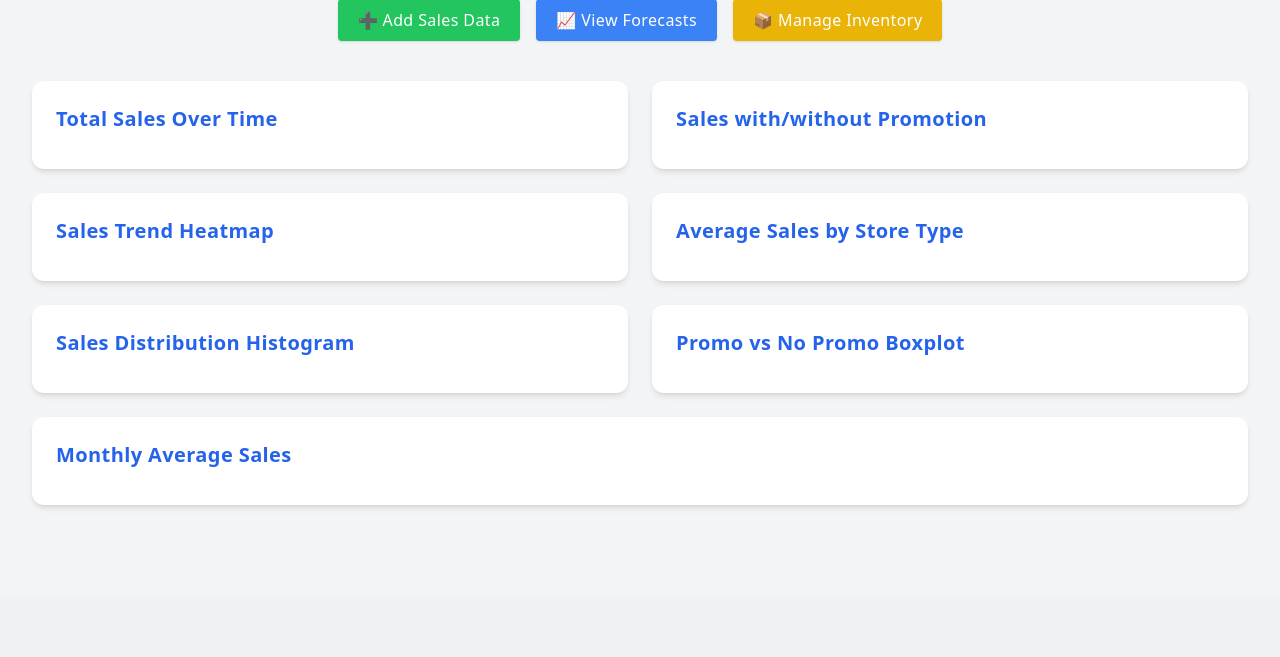
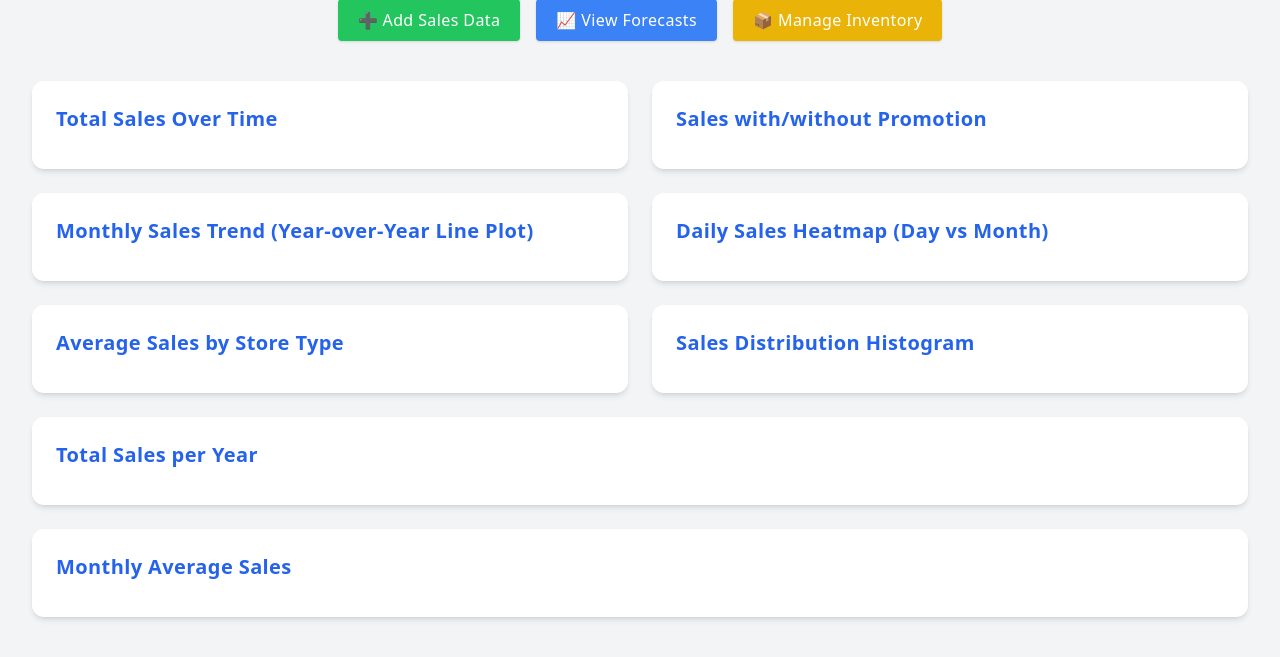
Before and after one commit to SailaxmiKameta/How-to-integrate-Data-Visualization-and-Inventory-Management-in-a-Web-Application-using-Django, a Django app: page /auth/dashboard/ in a window 1280 px wide. Shown: the part 203-860 px from the top of the page. Before the commit the page ends 711 px from the top, so only its background shows below. Run offline with Django 5.2, Linux system fonts and the light colour scheme; the visitor is signed in with stand-in values (Sample User, id 1); some libraries are stand-ins or nearby versions.

Commit message:
Add detailed sales visualizations

```diff
--- a/InventoryViz/inventory_dashboard/templates/inventory_dashboard/dashboard.html
+++ b/InventoryViz/inventory_dashboard/templates/inventory_dashboard/dashboard.html
@@ -92,12 +92,20 @@
             <!-- Chart 3 -->
             <div class="bg-white p-6 rounded-xl shadow-md card-hover animate-fade-in">
                 <h2 class="text-xl font-semibold mb-3 text-blue-600">
-                    <a href="{% url 'sales_dashboard' %}" class="hover:underline">Sales Trend Heatmap</a>
+                    <a href="{% url 'sales_dashboard' %}" class="hover:underline">Monthly Sales Trend (Year-over-Year Line Plot)</a>
                 </h2>
-                {{ seasonal_sales_fig|safe }}
+                {{ monthly_sales_fig|safe }}
             </div>
 
             <!-- Chart 4 -->
+            <div class="bg-white p-6 rounded-xl shadow-md card-hover animate-fade-in">
+                <h2 class="text-xl font-semibold mb-3 text-blue-600">
+                    <a href="{% url 'sales_dashboard' %}" class="hover:underline">Daily Sales Heatmap (Day vs Month)</a>
+                </h2>
+                {{ heatmap_fig|safe }}
+            </div>
+
+            <!-- Chart 5 -->
             <div class="bg-white p-6 rounded-xl shadow-md card-hover animate-fade-in">
                 <h2 class="text-xl font-semibold mb-3 text-blue-600">
                     <a href="{% url 'sales_dashboard' %}" class="hover:underline">Average Sales by Store Type</a>
@@ -105,7 +113,7 @@
                 {{ avg_sales_fig|safe }}
             </div>
 
-            <!-- Chart 5 -->
+            <!-- Chart 6 -->
             <div class="bg-white p-6 rounded-xl shadow-md card-hover animate-fade-in">
                 <h2 class="text-xl font-semibold mb-3 text-blue-600">
                     <a href="{% url 'sales_dashboard' %}" class="hover:underline">Sales Distribution Histogram</a>
@@ -113,15 +121,16 @@
                 {{ sales_dist_fig|safe }}
             </div>
 
-            <!-- Chart 6 -->
-            <div class="bg-white p-6 rounded-xl shadow-md card-hover animate-fade-in">
+
+            <!-- Chart 7 -->
+            <div class="bg-white p-6 rounded-xl shadow-md card-hover animate-fade-in col-span-1 md:col-span-2">
                 <h2 class="text-xl font-semibold mb-3 text-blue-600">
-                    <a href="{% url 'sales_dashboard' %}" class="hover:underline">Promo vs No Promo Boxplot</a>
+                    <a href="{% url 'sales_dashboard' %}" class="hover:underline">Total Sales per Year</a>
                 </h2>
-                {{ promo_box_fig|safe }}
+                {{ yearly_sales_fig|safe }}
             </div>
 
-            <!-- Chart 7 -->
+            <!-- Chart 8 -->
             <div class="bg-white p-6 rounded-xl shadow-md card-hover animate-fade-in col-span-1 md:col-span-2">
                 <h2 class="text-xl font-semibold mb-3 text-blue-600">
                     <a href="{% url 'sales_dashboard' %}" class="hover:underline">Monthly Average Sales</a>
--- a/InventoryViz/inventory_dashboard/views.py
+++ b/InventoryViz/inventory_dashboard/views.py
@@ -9,13 +9,14 @@ from django.contrib.auth.models import User
 from .forms import InventoryForm, SalesForm
 from .models import Sales, Store, Inventory
 from datetime import datetime
-from django.db.models.functions import ExtractYear, ExtractMonth
+from django.db.models.functions import ExtractYear, ExtractMonth, ExtractDay
 from django.db.models import Sum, Avg
 from django.urls import reverse
 from django.http import JsonResponse
 import logging
 import pandas as pd
 import plotly.express as px
+import plotly.graph_objects as go
 
 
 def home(request):
@@ -143,71 +144,89 @@ def process_sale(store_id, sold_quantity):
 
 
 def sales_dashboard(request):
-    # 1. Total Sales Over Time
+    # 1. Sales Trend Over Time (Daily + 7-day Moving Average)
     daily_sales = Sales.objects.values('date').annotate(total_sales=Sum('sales')).order_by('date')
     df_sales = pd.DataFrame(list(daily_sales))
     df_sales['date'] = pd.to_datetime(df_sales['date'])
-    sales_time_fig = px.line(df_sales, x='date', y='total_sales', title='Sales Trend Over Time', labels={'date': 'Date', 'total_sales': 'Total Sales'})
+    df_sales['moving_avg'] = df_sales['total_sales'].rolling(window=7).mean()
 
-    # 2. Sales with/without Promotion
+    sales_time_fig = go.Figure()
+    sales_time_fig.add_trace(go.Scatter(x=df_sales['date'], y=df_sales['total_sales'], mode='lines', name='Daily Sales'))
+    sales_time_fig.add_trace(go.Scatter(x=df_sales['date'], y=df_sales['moving_avg'], mode='lines', name='7-Day Avg', line=dict(dash='dash')))
+    sales_time_fig.update_layout(title='Sales Trend Over Time with Moving Average', xaxis_title='Date', yaxis_title='Total Sales')
+
+    # 2. Sales with/without Promotion Status (Bar Chart)
     promo_sales = Sales.objects.values('promo').annotate(total_sales=Sum('sales')).order_by('promo')
     df_promo_sales = pd.DataFrame(list(promo_sales))
     promo_sales_fig = px.bar(df_promo_sales, x='promo', y='total_sales', title='Sales with/without Promotion', labels={'promo': 'Promotion Status', 'total_sales': 'Total Sales'})
     promo_sales_fig.update_xaxes(tickmode='array', tickvals=[0, 1], ticktext=['No Promo', 'Promo'])
 
-    # 3. Seasonal Trends (Monthly and Yearly)
+
+    # 3. Monthly Sales Trend (Year-over-Year Line Plot)
     monthly_sales = Sales.objects.annotate(year=ExtractYear('date'), month=ExtractMonth('date')) \
                                  .values('year', 'month') \
                                  .annotate(total_sales=Sum('sales')) \
                                  .order_by('year', 'month')
     df_monthly_sales = pd.DataFrame(list(monthly_sales))
-    pivot_sales = df_monthly_sales.pivot(index='month', columns='year', values='total_sales')
-    seasonal_sales_fig = px.imshow(pivot_sales, title='Sales Trend Heatmap (Monthly and Yearly)', labels=dict(x="Year", y="Month", color="Total Sales"))
+    df_monthly_sales['month_name'] = pd.to_datetime(df_monthly_sales['month'], format='%m').dt.strftime('%b')
+    monthly_sales_fig = px.line(df_monthly_sales, x='month_name', y='total_sales', color='year',
+                                title='Monthly Sales Trend by Year', markers=True)
 
-    # 4. Average Sales by Store Type
+    # 4. Store Type vs Average Sales
     avg_sales_by_type = Sales.objects.select_related('store').values('store__store_type') \
                                      .annotate(avg_sales=Avg('sales')).order_by('store__store_type')
     df_avg_sales = pd.DataFrame(list(avg_sales_by_type))
-    avg_sales_fig = px.bar(df_avg_sales, x='store__store_type', y='avg_sales', title='Average Sales by Store Type', labels={'store__store_type': 'Store Type', 'avg_sales': 'Average Sales'})
+    avg_sales_fig = px.bar(df_avg_sales, x='store__store_type', y='avg_sales', color='store__store_type',
+                           title='Average Sales by Store Type', labels={'store__store_type': 'Store Type'})
 
-    # 5. Sales Distribution Histogram
+    # 5. Sales Distribution Histogram with Boxplot
     all_sales = Sales.objects.values_list('sales', flat=True)
     df_sales_dist = pd.DataFrame({'sales': list(all_sales)})
-    sales_dist_fig = px.histogram(df_sales_dist, x='sales', nbins=20, title='Sales Distribution Histogram')
+    sales_dist_fig = px.histogram(df_sales_dist, x='sales', nbins=30, marginal='box',
+                                  title='Sales Distribution with Box Plot', labels={'sales': 'Sales Amount'})
 
-    # 6. Promotion vs No Promotion (Box Plot)
-    promo_vs_non = Sales.objects.values('promo', 'sales')
-    df_promo_box = pd.DataFrame(list(promo_vs_non))
-    df_promo_box['promo'] = df_promo_box['promo'].replace({0: 'No Promo', 1: 'Promo'})
-    promo_box_fig = px.box(df_promo_box, x='promo', y='sales', title='Sales Spread: Promotion vs No Promotion', labels={'promo': 'Promotion Status', 'sales': 'Sales'})
 
-    # 7. Yearly Sales Overview
+    # 6. Yearly Total Sales (Bar)
     yearly_sales = Sales.objects.annotate(year=ExtractYear('date')) \
                                 .values('year') \
                                 .annotate(total_sales=Sum('sales')) \
                                 .order_by('year')
     df_yearly = pd.DataFrame(list(yearly_sales))
-    yearly_sales_fig = px.bar(df_yearly, x='year', y='total_sales', title='Yearly Sales Overview', labels={'year': 'Year', 'total_sales': 'Total Sales'})
+    yearly_sales_fig = px.bar(df_yearly, x='year', y='total_sales', text='total_sales',
+                              title='Total Sales per Year', labels={'year': 'Year', 'total_sales': 'Total Sales'})
 
-    # 8. Monthly Average Sales
+    # 8. Monthly Average Sales (Line Plot)
     monthly_avg_sales = Sales.objects.annotate(month=ExtractMonth('date')) \
                                      .values('month') \
                                      .annotate(avg_sales=Avg('sales')) \
                                      .order_by('month')
     df_monthly_avg = pd.DataFrame(list(monthly_avg_sales))
-    monthly_avg_fig = px.line(df_monthly_avg, x='month', y='avg_sales', title='Average Sales per Month', labels={'month': 'Month', 'avg_sales': 'Average Sales'})
+    df_monthly_avg['month_name'] = pd.to_datetime(df_monthly_avg['month'], format='%m').dt.strftime('%b')
+    monthly_avg_fig = px.line(df_monthly_avg, x='month_name', y='avg_sales', markers=True,
+                              title='Average Sales by Month', labels={'month_name': 'Month', 'avg_sales': 'Average Sales'})
+
+    # 8. Daily Sales Heatmap (Day vs Month)
+    day_month_sales = Sales.objects.annotate(day=ExtractDay('date'), month=ExtractMonth('date')) \
+                                   .values('day', 'month') \
+                                   .annotate(total_sales=Sum('sales')) \
+                                   .order_by('month', 'day')
+    df_day_month = pd.DataFrame(list(day_month_sales))
+    pivot_heatmap = df_day_month.pivot(index='day', columns='month', values='total_sales')
+    heatmap_fig = px.imshow(pivot_heatmap, labels=dict(x="Month", y="Day", color="Total Sales"),
+                            title="Daily Sales Heatmap by Month")
 
     return render(request, 'inventory_dashboard/dashboard.html', {
         'sales_time_fig': sales_time_fig.to_html(full_html=False),
         'promo_sales_fig': promo_sales_fig.to_html(full_html=False),
-        'seasonal_sales_fig': seasonal_sales_fig.to_html(full_html=False),
+        'monthly_sales_fig': monthly_sales_fig.to_html(full_html=False),
         'avg_sales_fig': avg_sales_fig.to_html(full_html=False),
         'sales_dist_fig': sales_dist_fig.to_html(full_html=False),
-        'promo_box_fig': promo_box_fig.to_html(full_html=False),
         'yearly_sales_fig': yearly_sales_fig.to_html(full_html=False),
         'monthly_avg_fig': monthly_avg_fig.to_html(full_html=False),
+        'heatmap_fig': heatmap_fig.to_html(full_html=False),
         'stores': Store.objects.all(),
     })
+
 
 
 @login_required
```
